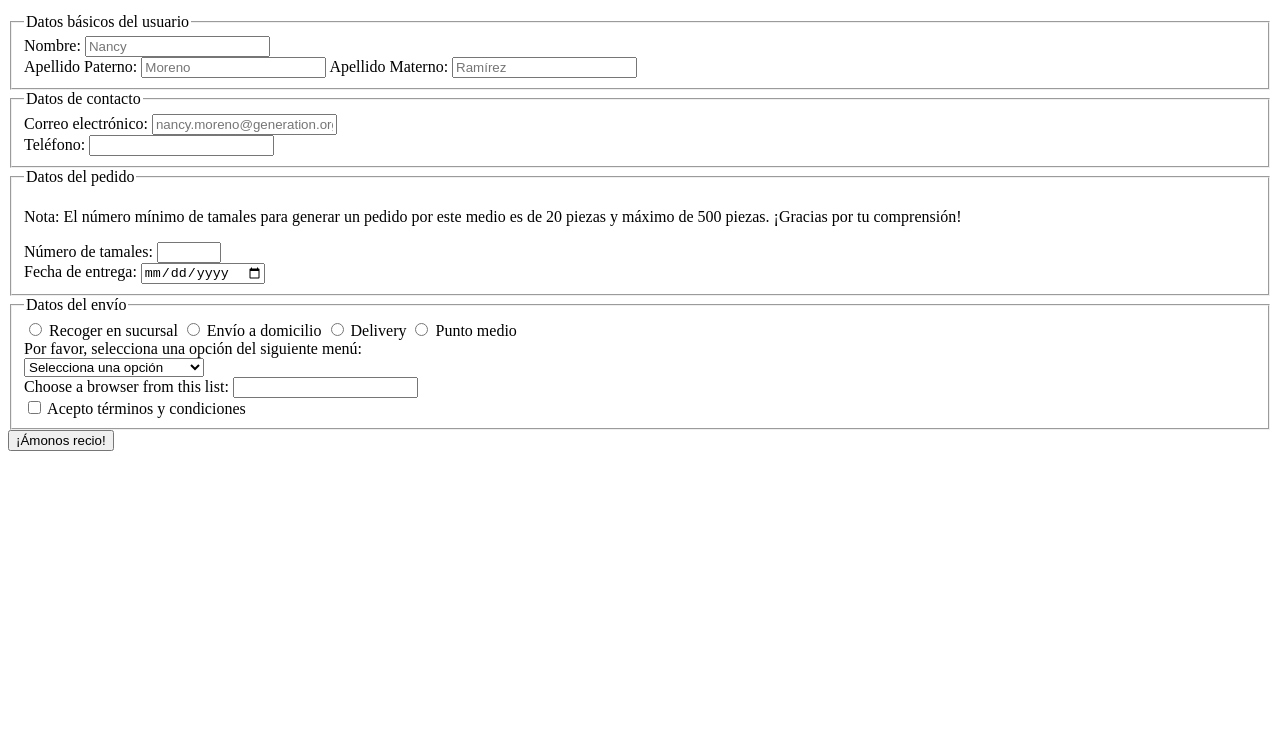
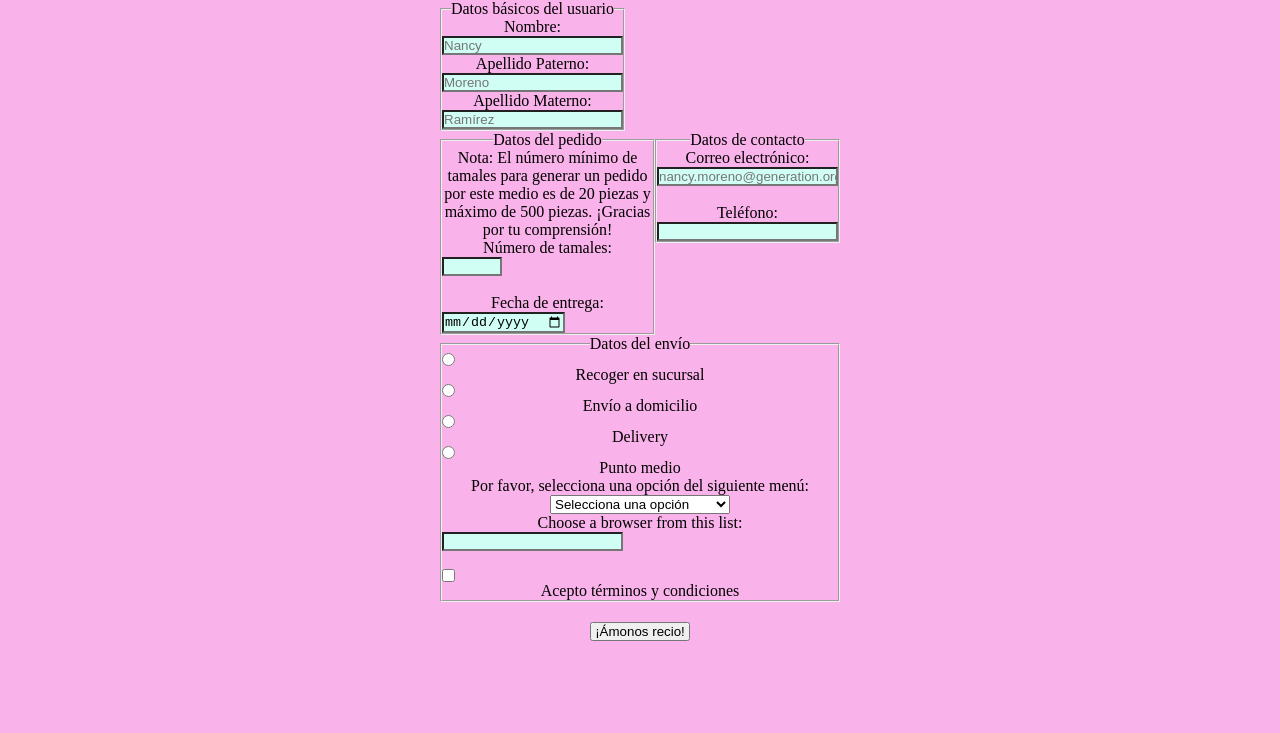
Before and after one commit to Oswaldoramirezb/CH54-PrimerHTML, a plain HTML site: page formulario.html in a window 1280 px wide. Shown: the part 67-800 px from the top of the page. Drawn offline with Linux system fonts and the light colour scheme.

Commit message:
Agregar sesion ultima y detalles

```diff
--- /dev/null
+++ b/estilos/float.css
@@ -0,0 +1,35 @@
+* {
+    margin: 0;
+    padding: 0;
+    box-sizing: border-box;
+}
+
+.page {
+    width: 90px;
+    margin: 10px auto;
+    border: 3px solid black;
+}
+
+.menu {
+    height: 100px;
+    background-color: #B2D6FF;
+    /* Medium blue */
+}
+
+.sidebar {
+    height: 300px;
+    background-color: #F09A9D;
+    /* Red */
+}
+
+.content {
+    height: 500px;
+    background-color: #F5CF8E;
+    /* Yellow */
+}
+
+.footer {
+    height: 200px;
+    background-color: #D6E9FE;
+    /* Light blue */
+}
--- /dev/null
+++ b/estilos/formulario.css
@@ -0,0 +1,49 @@
+/* Resetear estilos del navegador */
+* {
+    margin: 0;
+    padding: 0;
+    box-sizing: border-box;
+}
+
+/* Declaración de variables para reutilizar colores */
+:root {
+    --color_fondo: #FAB2EA;
+    --color_acento: #D0FEF5;
+    --color_texto: black;
+    --color_botones: #830A48;
+    --fuente_principal: "Arial", serif;
+    --padding_tarjetas: 5px;
+}
+
+body {
+    background-color: var(--color_fondo);
+}
+
+form {
+    text-align: center;
+    /* Alinear el contenido del elemento, no alinea el bloque en sí mismo */
+    width: 400px;
+    margin: 30px auto;
+
+}
+
+.datos-basicos {
+    float: left;
+}
+
+.datos-contacto {
+    clear: both;
+    float: right;
+}
+
+input {
+    display: block;
+    background-color: var(--color_acento);
+}
+
+button {
+    display: block;
+    width: 100px;
+    margin: 20px auto;
+    /* 20px para top y bottom y automático para right y left */
+}
--- a/formulario.html
+++ b/formulario.html
@@ -1,35 +1,36 @@
 <!DOCTYPE html>
 <html lang="en">
+
 <head>
   <meta charset="UTF-8" />
   <meta name="viewport" content="width=device-width, initial-scale=1.0" />
   <title>Contacto</title>
+  <link rel="stylesheet" href="./estilos/formulario.css">
 </head>
+
 <body>
 
   <header>
     <h1>¡Contáctanos!</h1>
   </header>
 
+  <main>
     <form action="" method="POST">
-      <fieldset> <!-- Agrupación por campos -->
+      <fieldset class="datos-basicos"> <!-- Agrupación por campos -->
         <legend>Datos básicos del usuario</legend>
-        Nombre: <input type="text" placeholder="Nancy" required />
-        <br />
-        Apellido Paterno:
-        <input type="text" placeholder="Moreno" required /> Apellido Materno:
-        <input type="text" placeholder="Ramírez" required />
+        <label for=""> Nombre: </label>
+        <input type="text" placeholder="Nancy" required>
+        <label for=""> Apellido Paterno: </label>
+        <input type="text" placeholder="Moreno" required>
+        <label for="">Apellido Materno:</label>
+        <input type="text" placeholder="Ramírez" required>
       </fieldset>
-      <fieldset>
+      <fieldset class="datos-contacto">
         <legend>Datos de contacto</legend>
         Correo electrónico:
-        <input
-          type="email"
-          placeholder="nancy.moreno@generation.org"
-          required
-        />
+        <input type="email" placeholder="nancy.moreno@generation.org" required />
         <br />
-        Teléfono: <input type="tel" required />
+        Teléfono: <input type="tel" required>
       </fieldset>
       <fieldset>
         <legend>Datos del pedido</legend>
@@ -88,7 +89,7 @@
         <br />
 
         <label>Choose a browser from this list:
-          <input list="browsers" name="myBrowser"/>
+          <input list="browsers" name="myBrowser" />
         </label>
         <datalist id="browsers"> <!-- Datalist no es soportado por Firefox, ojito ahí y cuidado con el uso -->
           <option value="Chrome"></option>
@@ -109,5 +110,7 @@
 
       <button type="submit"> ¡Ámonos recio! </button>
     </form>
+  </main>
 </body>
+
 </html>
```
Also changed, not shown: cascada.html (added, +15 -0 lines), estilos/cascada.css (added, +30 -0 lines), float.html (added, +20 -0 lines). Lines whose indentation alone changed are shown as unchanged.
